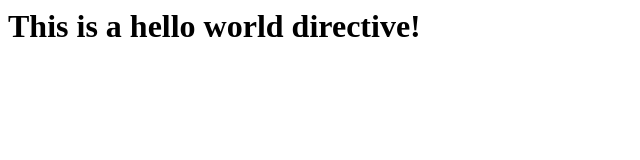
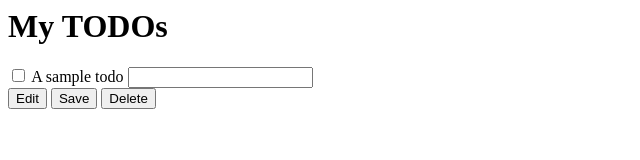
Before and after one commit to CaldwellYSR/TreeHouseAngularBasics, a plain HTML site: page index.html in a window 1280 px wide. Shown: the whole page, without its empty margins (0-640 px from the left). Drawn offline with Linux system fonts and the light colour scheme.

Commit message:
video session number 2 talking about controllers and scope. Still basically a hello world app

```diff
--- a/index.html
+++ b/index.html
@@ -6,10 +6,18 @@
         <link rel='stylesheet' href='styles/main.css' />
     </head>
     <body ng-app='todolistapp'>
-        <h1 hello-world></h1>
-        <hello-world></hello-world>
+        <h1>My TODOs</h1>
+        <div ng-controller='mainCtrl' class='list'>
+            <input type='checkbox' />
+            <label class='editing-label'>A sample todo</label>
+            <input class='editing-label' type='text' />
+            <div class='actions'>
+                <button>Edit</button>
+                <button ng-click='helloWorld()'>Save</button>
+                <button class='delete'>Delete</button>
+            </div>
+        </div>
         <script src='vendor/angular.min.js'></script>
         <script src='scripts/app.js'></script>
-        <script src='scripts/hello-world.js'></script>
     </body>
 </html>
--- a/scripts/app.js
+++ b/scripts/app.js
@@ -1 +1,5 @@
-angular.module('todolistapp', []);
+angular.module('todolistapp', []).controller('mainCtrl', function($scope) {
+    $scope.helloWorld = function() {
+        console.log("Hello there!");
+    };
+});
--- a/scripts/hello-world.js
+++ /dev/null
@@ -1,6 +0,0 @@
-angular.module('todolistapp').directive('helloWorld', function() {
-    return {
-        template: "This is a hello world directive!",
-        restrict: "A"
-    };
-});
```
